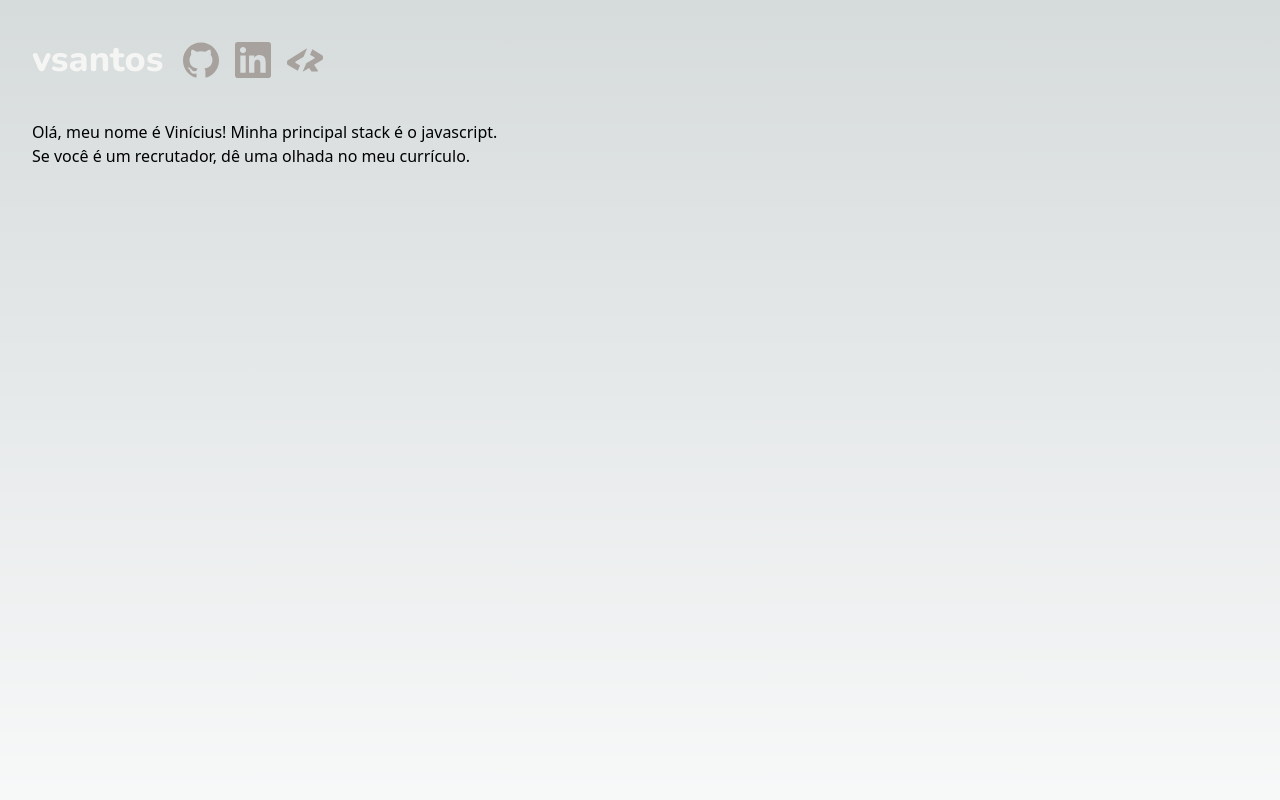
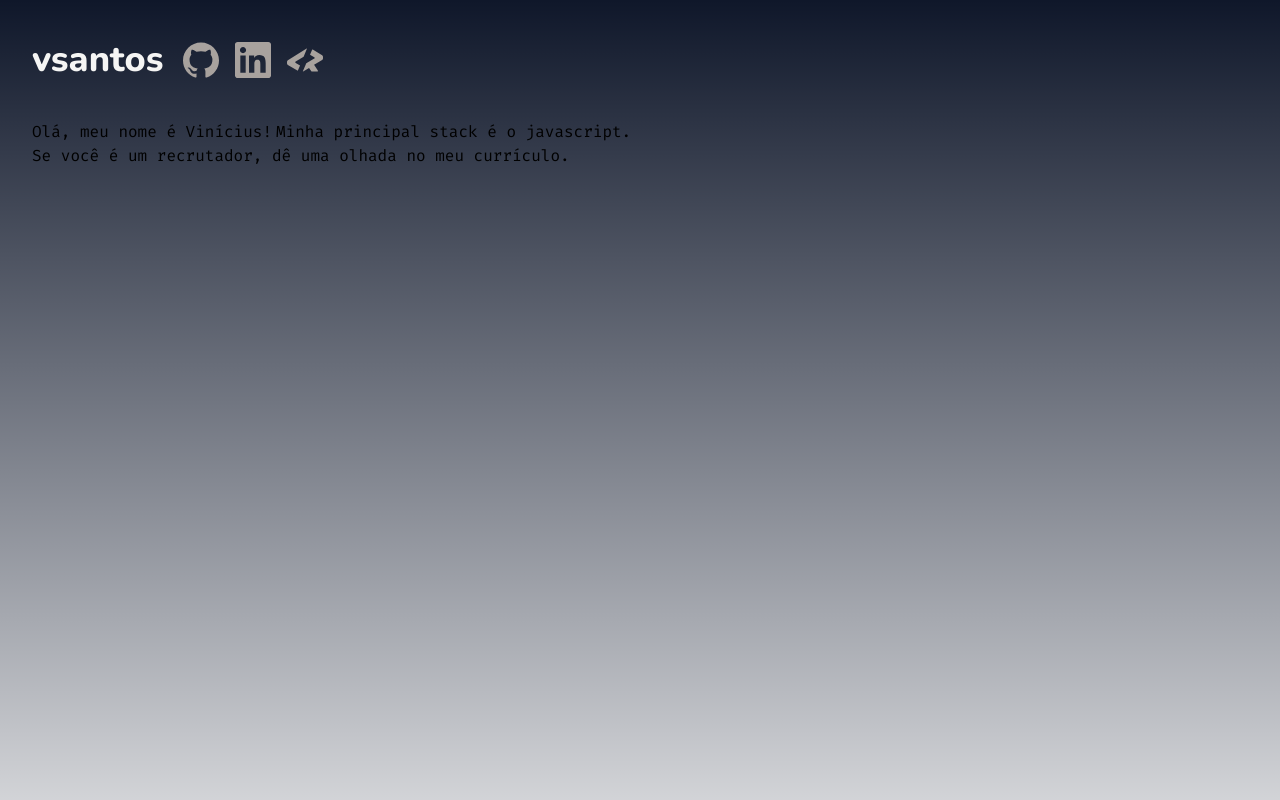
Before and after one commit to vsantos1711/my-blog, a Next.js app: page / in a window 1280 px wide. Shown: the top 800 px of the page. Built offline with nearby package versions, Linux system fonts and the light colour scheme.

Commit message:
refactor: Update body background color in layout component

```diff
--- a/src/app/layout.tsx
+++ b/src/app/layout.tsx
@@ -18,7 +18,7 @@ export default function RootLayout({
 }>) {
   return (
     <html lang="en" className="container py-10">
-      <body className={fira_code.className + "bg-gray-950"}>
+      <body className={fira_code.className + " bg-slate-900"}>
         <Header />
         {children}
         <Footer />
--- a/src/styles/globals.css
+++ b/src/styles/globals.css
@@ -11,19 +11,17 @@
 @media (prefers-color-scheme: dark) {
   :root {
     --foreground-rgb: 255, 255, 255;
-    --background-start-rgb: 0, 0, 0;
-    --background-end-rgb: 0, 0, 0;
+    --background-end-rgb: 10, 10, 10;
   }
 }
 
 body {
   color: rgb(var(--foreground-rgb));
   background: linear-gradient(
-      to bottom,
-      transparent,
-      rgb(var(--background-end-rgb))
-    )
-    rgb(var(--background-start-rgb));
+    to bottom,
+    transparent,
+    rgb(var(--background-end-rgb))
+  );
 }
 
 html {
```
